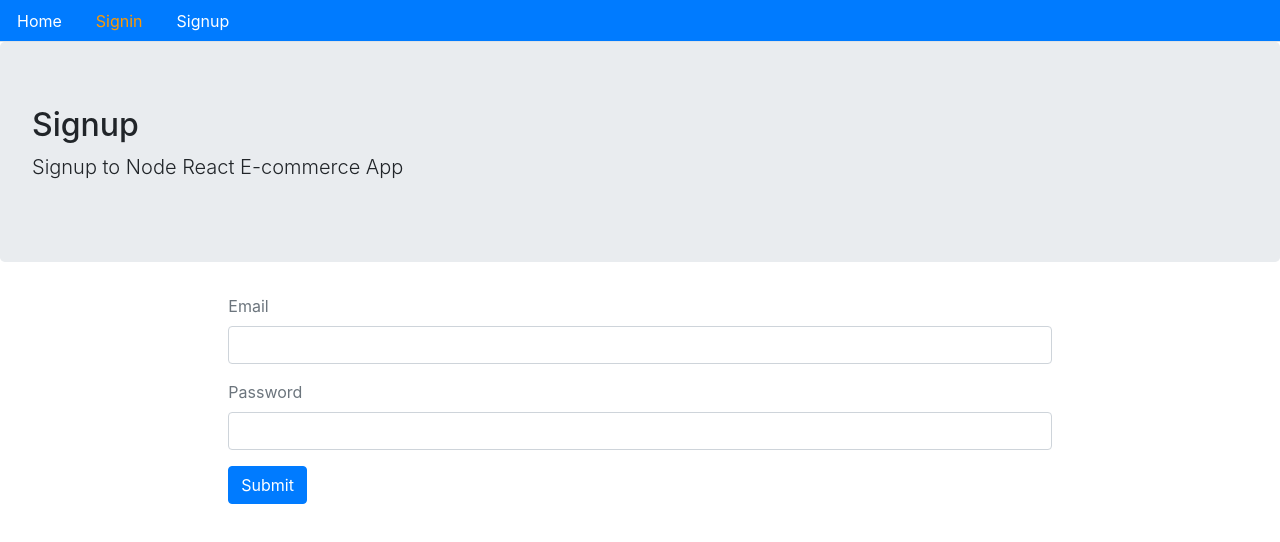
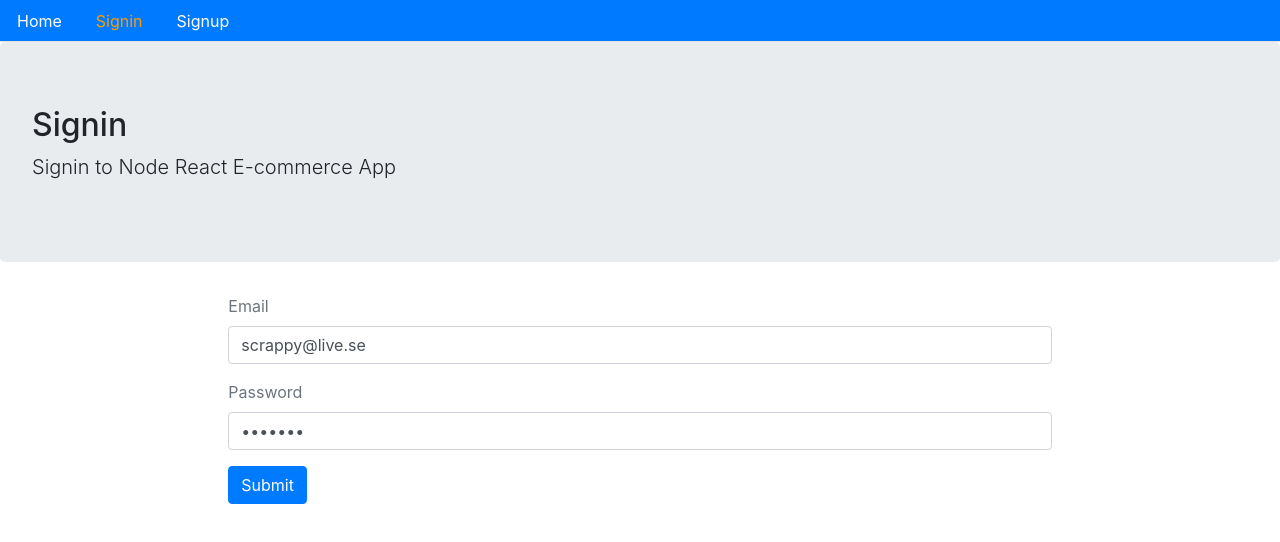
Before and after one commit to zahrakirschbluete/u11-fullstack-js-e-commerce, a React (Create React App) app in the folder client/: page /signin in a window 1280 px wide. Shown: the top 542 px of the page. Built offline with nearby package versions, Linux system fonts and the light colour scheme.

Commit message:
Save user and token in local storage at signin

```diff
--- a/client/src/auth/index.js
+++ b/client/src/auth/index.js
@@ -33,3 +33,10 @@
       console.log(err);
     });
 };
+
+export const authenticate = (data, next) => {
+  if (typeof window !== 'undefined') {
+    localStorage.setItem('jwt', JSON.stringify(data));
+    next();
+  }
+};
--- a/client/src/user/Signin.js
+++ b/client/src/user/Signin.js
@@ -1,12 +1,12 @@
 import React, { useState } from 'react';
 import { Redirect } from 'react-router-dom';
 import Layout from '../core/Layout';
-import { signin } from '../auth';
+import { signin, authenticate } from '../auth';
 
 const Signin = () => {
   const [values, setValues] = useState({
-    email: '',
-    password: '',
+    email: 'scrappy@live.se',
+    password: 'qwerty1',
     error: '',
     loading: false,
     redirectToReferrer: false,
@@ -25,9 +25,11 @@
       if (data.error) {
         setValues({ ...values, error: data.error, loading: false });
       } else {
-        setValues({
-          ...values,
-          redirectToReferrer: true,
+        authenticate(data, () => {
+          setValues({
+            ...values,
+            redirectToReferrer: true,
+          });
         });
       }
     });
@@ -84,8 +86,8 @@
 
   return (
     <Layout
-      title='Signup'
-      description='Signup to Node React E-commerce App'
+      title='Signin'
+      description='Signin to Node React E-commerce App'
       className='container col-md-8 offset-md-2'
     >
       {showLoading()}
```
